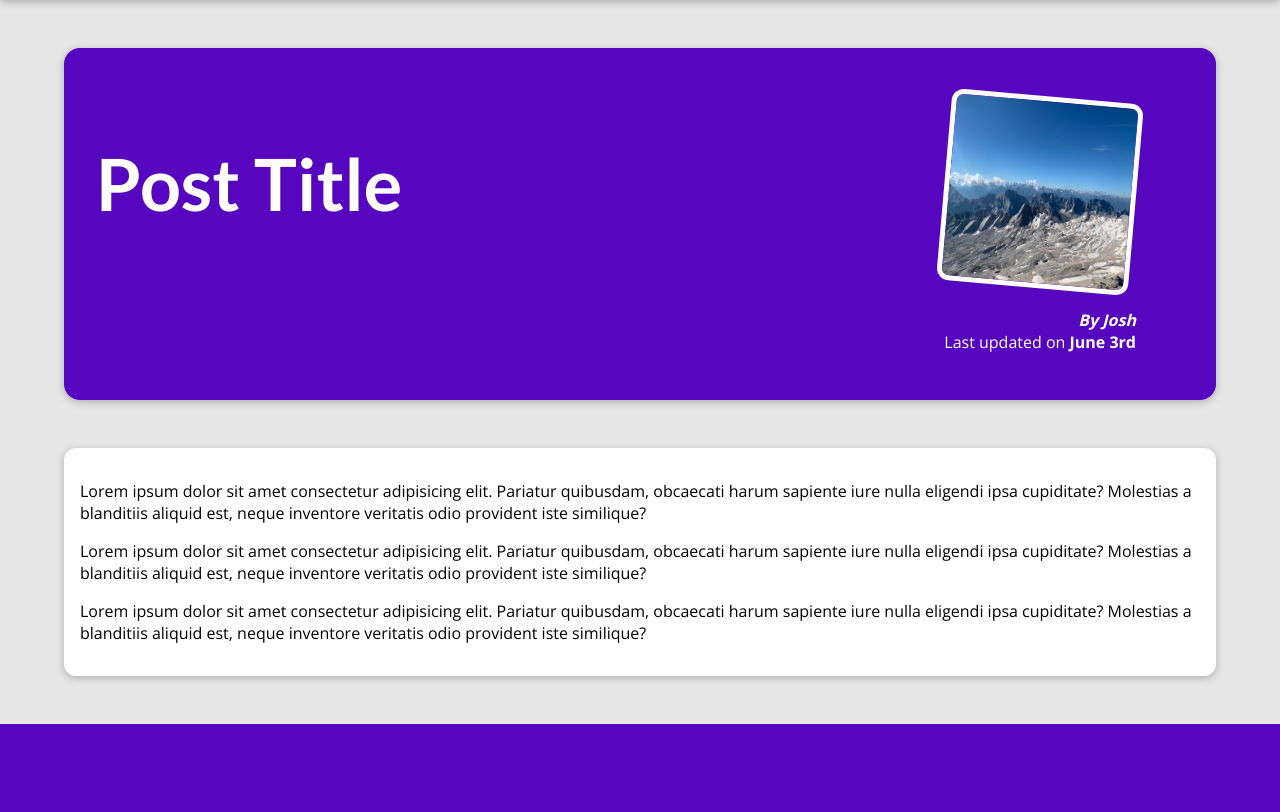
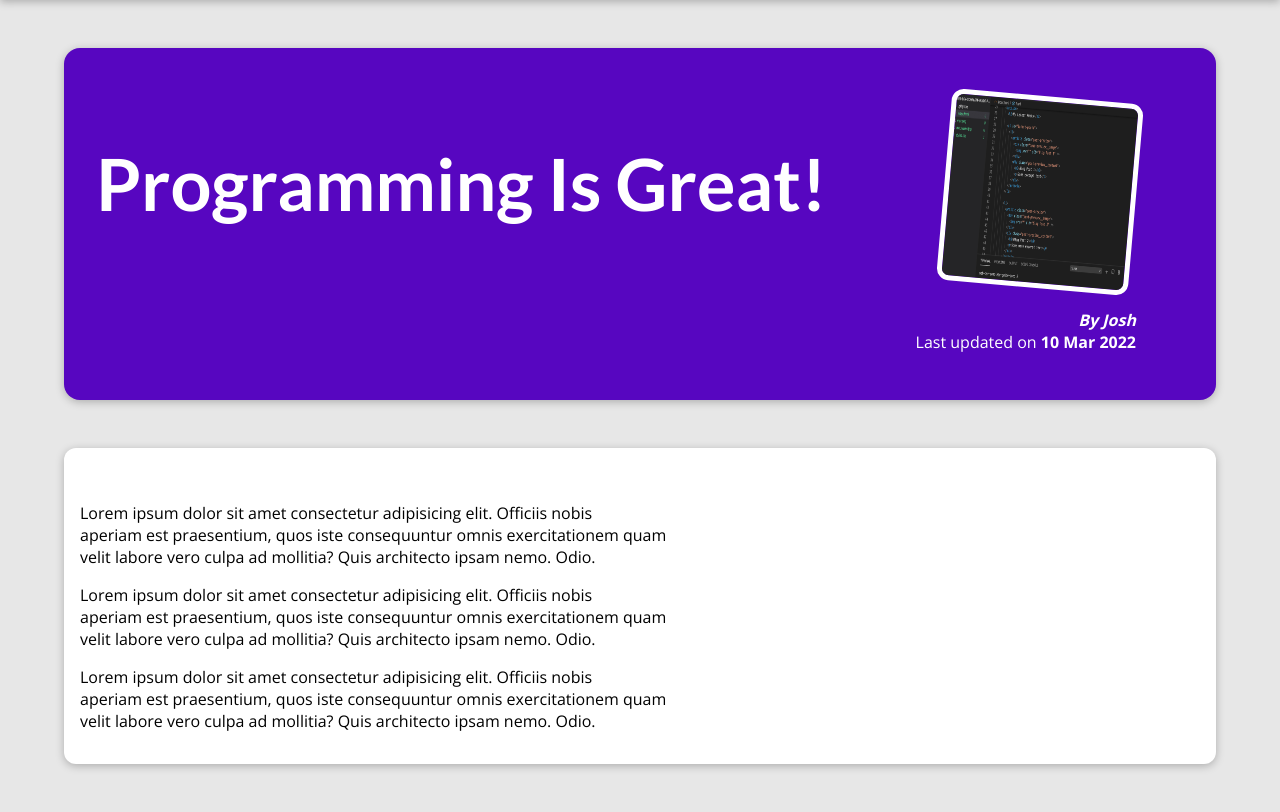
Before and after one commit to Eldres/Blog-with-python-django, a Django app: page /posts/programming-is-fun in a window 1280 px wide. Shown: the part 80-892 px from the top of the page. Before the commit the page ends 804 px from the top, so only its background shows below. Run offline with Django 3.2, Linux system fonts and the light colour scheme.

Commit message:
implemented the single-post page and used some DTL to accomplish that

```diff
--- a/blog/templates/blog/post-detail.html
+++ b/blog/templates/blog/post-detail.html
@@ -1,39 +1,22 @@
 {% extends 'base.html' %}
 {% load static %}
 {% block title %}
-This Post Title
+{{post.title}}
 {% endblock %}
 {% block css_files %}
 <link rel="stylesheet" href="{% static "blog/post-detail.css" %}" />
 {% endblock %}
 {% block content %}
 <section id="summary">
-  <h2>Post Title</h2>
+  <h2>{{post.title}}</h2>
   <article>
-    <img src="{% static 'blog/images/mountains.jpg' %}" alt="" />
-    <address>By Josh</address>
-    <div>Last updated on <time>June 3rd</time></div>
+    <img src="{% static 'blog/images/'|add:post.image %}" alt="{{post.title}}" />
+    <address>By {{post.author}}</address>
+    <div>Last updated on <time>{{post.date|date:"d M Y"}}</time></div>
   </article>
 </section>
 
 <main>
-  <p>
-    Lorem ipsum dolor sit amet consectetur adipisicing elit. Pariatur quibusdam,
-    obcaecati harum sapiente iure nulla eligendi ipsa cupiditate? Molestias a
-    blanditiis aliquid est, neque inventore veritatis odio provident iste
-    similique?
-  </p>
-  <p>
-    Lorem ipsum dolor sit amet consectetur adipisicing elit. Pariatur quibusdam,
-    obcaecati harum sapiente iure nulla eligendi ipsa cupiditate? Molestias a
-    blanditiis aliquid est, neque inventore veritatis odio provident iste
-    similique?
-  </p>
-  <p>
-    Lorem ipsum dolor sit amet consectetur adipisicing elit. Pariatur quibusdam,
-    obcaecati harum sapiente iure nulla eligendi ipsa cupiditate? Molestias a
-    blanditiis aliquid est, neque inventore veritatis odio provident iste
-    similique?
-  </p>
+  {{post.content|linebreaks}}
 </main>
 {% endblock %}
--- a/blog/views.py
+++ b/blog/views.py
@@ -84,8 +84,13 @@
 
 
 def posts(request):
-    return render(request, "blog/all-posts.html")
+    return render(request, "blog/all-posts.html", {
+      "all_posts": all_posts
+    })
 
 
 def post_detail(request, slug):
-    return render(request, 'blog/post-detail.html')
+    found_post = next(post for post in all_posts if post['slug'] == slug)
+    return render(request, 'blog/post-detail.html', {
+      "post": found_post
+    })
```
Also changed, not shown: blog/templates/blog/all-posts.html (+3 -6 lines).
